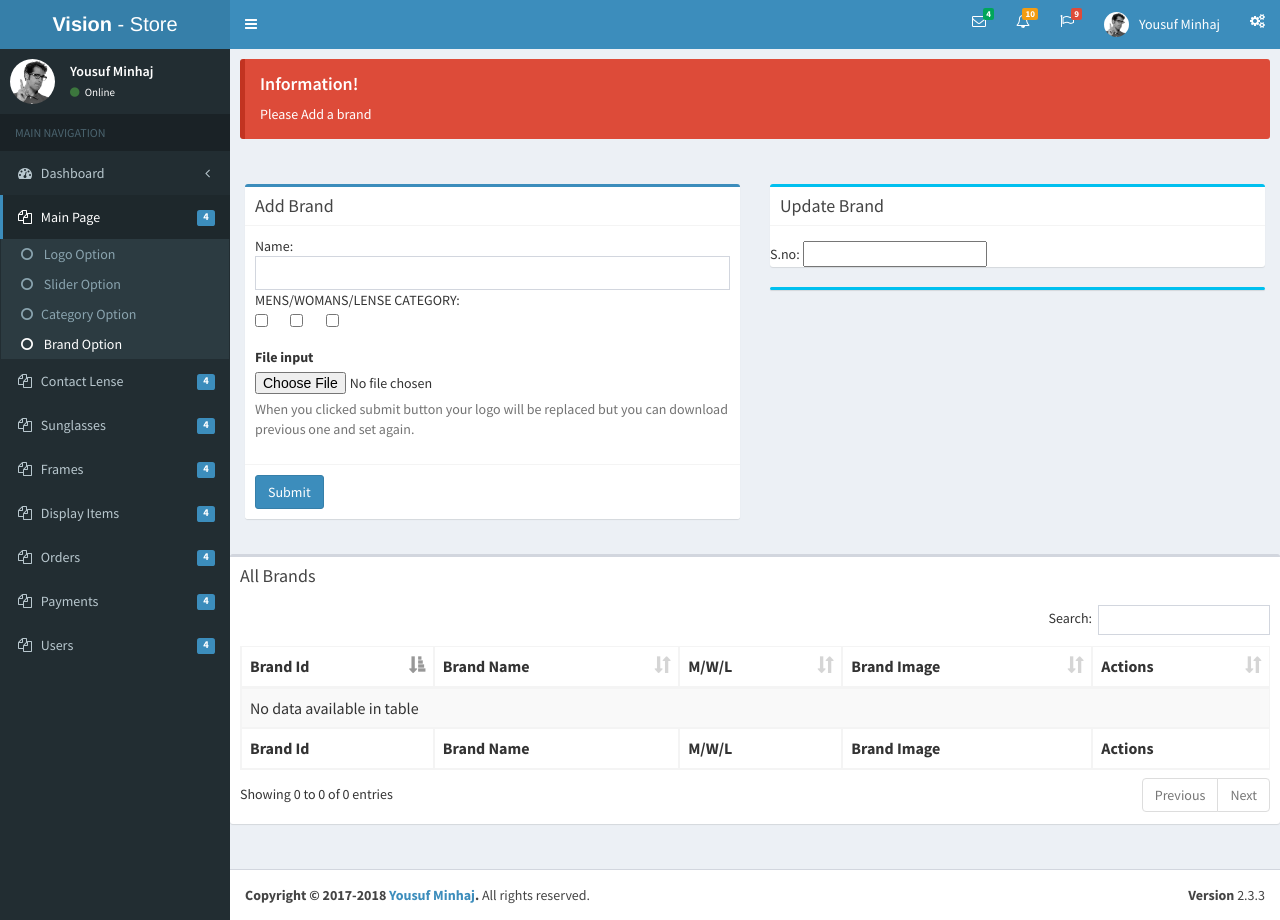
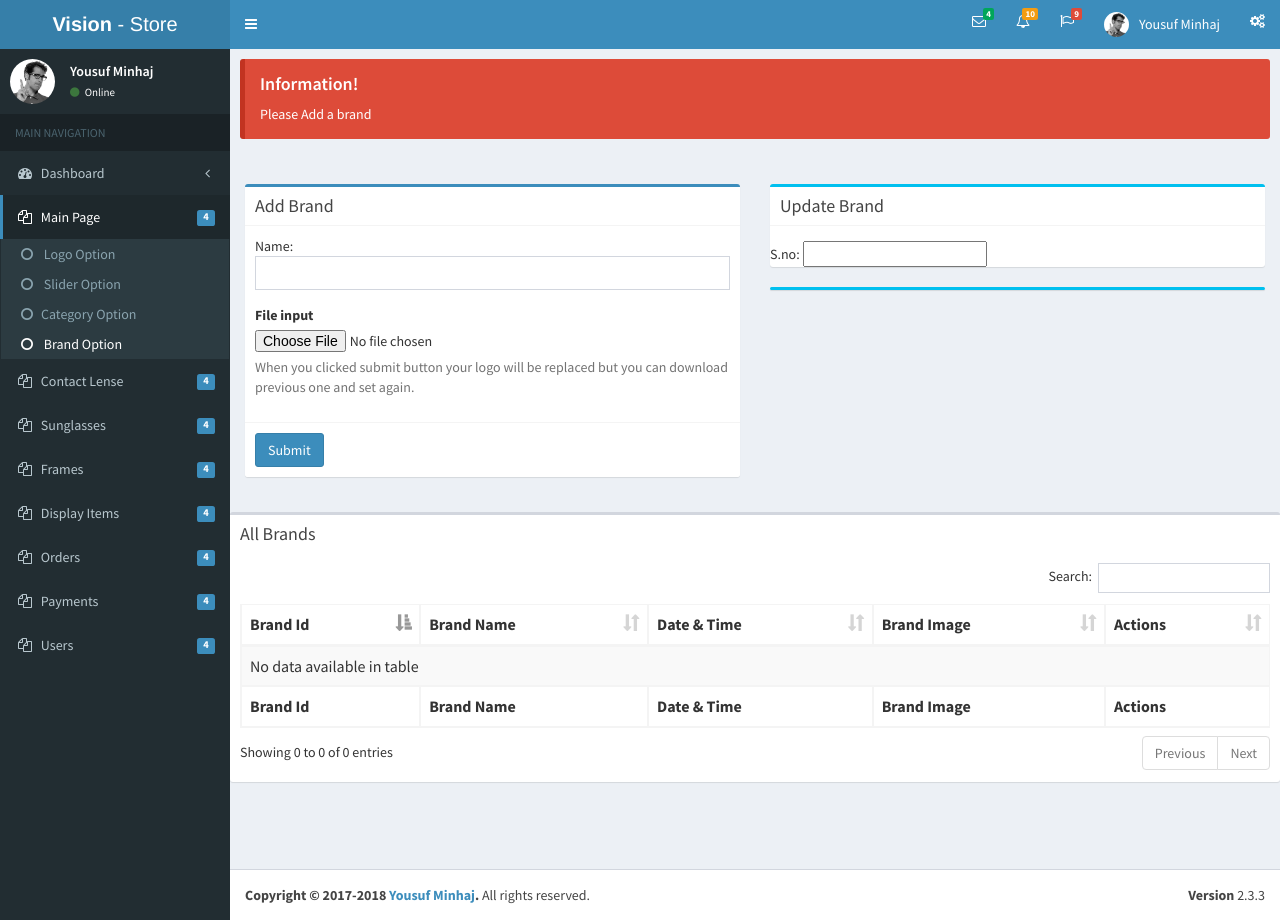
Before and after one commit to YMinhaj/visionstore, a PHP site: page /pages/vpages/brand.php in a window 1280 px wide. Shown: the part 21-941 px from the top of the page. Run offline with PHP 8.4, Linux system fonts and the light colour scheme; data that the repository does not hold is empty; some libraries are stand-ins or nearby versions.

Commit message:
Modified some with date and database main options

```diff
--- a/auth/pages/included/brand/brandfunc.php
+++ b/auth/pages/included/brand/brandfunc.php
@@ -4,43 +4,6 @@ include 'connection.php';
 
 	if(isset($_POST['addbrand']))
 	{
-	if(isset($_POST['m']))
-	{
-		if ($_POST['m'] == '1')
-		{
-			$checkm = "1";
-		}
-	}
-
-		else
-		{
-			$checkm = "0";
-		}
-		if(isset($_POST['f']))
-	{
-		if ($_POST['f'] == '1')
-		{
-			$checkf = "1";
-		}
-	}
-
-		else
-		{
-			$checkf = "0";
-		}
-		if(isset($_POST['l']))
-	{
-		if ($_POST['l'] == '1')
-		{
-			$checkl = "1";
-		}
-	}
-
-		else
-		{
-			$checkl = "0";
-		}
-
 
 
 		$name1 = $_POST['add'];
@@ -51,7 +14,7 @@ $img=$_FILES['brandpic']['name'];
 
 
 
-		$sql ="insert into brand (name,image,men,women,lense)values('$name1','$img','$checkm','$checkf','$checkl')";
+		$sql ="insert into brand (name,image,date)values('$name1','$img',NOW())";
 
 		$conn->prepare($sql);
 		if($conn->exec($sql))
--- a/auth/pages/included/category/categoryfunc.php
+++ b/auth/pages/included/category/categoryfunc.php
@@ -10,7 +10,7 @@ include 'connection.php';
 
 
 
-		$sql ="insert into category (name)values('$name1')";
+		$sql ="insert into category (name,date)values('$name1',NOW())";
 
 		$conn->prepare($sql);
 		if($conn->exec($sql))
--- a/auth/pages/included/slider/sliderfunc.php
+++ b/auth/pages/included/slider/sliderfunc.php
@@ -9,7 +9,7 @@ include 'connection.php';
 $img=$_FILES['slider']['name'];
          $pro_img_tmp=$_FILES['slider']['tmp_name'];
          move_uploaded_file($pro_img_tmp,"slider/$img");
-$sql ="insert into slider (slider_img,slider_title)values('$img','$title')";
+$sql ="insert into slider (slider_img,slider_title,date)values('$img','$title',NOW())";
 
 		$conn->prepare($sql);
 		if($conn->exec($sql))
--- a/auth/pages/vpages/brand.php
+++ b/auth/pages/vpages/brand.php
@@ -366,8 +366,6 @@ include '../included/brand/brandfunc.php';
                 <div class="form-group">
 
 Name: <input type=text class="form-control" name="add" >
-MENS/WOMANS/LENSE CATEGORY:
-</br><input type="checkbox" class="minimal-red" name="m" value="1">&nbsp;&nbsp;&nbsp;&nbsp;&nbsp;&nbsp;&nbsp;&nbsp;<input type="checkbox" class="minimal-red" name="f" value="1">&nbsp;&nbsp;&nbsp;&nbsp;&nbsp;&nbsp;&nbsp;&nbsp;<input type="checkbox" class="minimal-red" name="l" value="1">
 
                 </div>
                 <div class="form-group">
@@ -454,7 +452,7 @@ MENS/WOMANS/LENSE CATEGORY:
                 <tr>
                   <th>Brand Id</th>
                   <th>Brand Name</th>
-                  <th>M/W/L</th>
+                 <th>Date & Time</th>
                   <th>Brand Image</th>
                   <th>Actions</th>
                 </tr>
@@ -485,9 +483,13 @@ foreach ($data as $key ) {
 
                   echo $key['name'];
                   ?></td>
-                  <td><input type="checkbox" <?php if($key['men']=="1"){echo "checked"; } ?>
 
-                  disabled>  <input type="checkbox" <?php if($key['women']=="1"){echo "checked"; } ?> disabled>  <input type="checkbox" <?php if($key['lense']=="1"){echo "checked"; } ?> disabled></td>
+                    <td>
+                        <?php
+                        echo $key['date'];
+                            ?>
+                    </td>
+
                   <td> <?php
 
                   echo "<img  height='70px' src=../included/brand/brandpic/". $key['image'].">";
@@ -507,7 +509,7 @@ foreach ($data as $key ) {
                 <tr>
                  <th>Brand Id</th>
                   <th>Brand Name</th>
-                  <th>M/W/L</th>
+                 <th>Date & Time</th>
                   <th>Brand Image</th>
                   <th>Actions</th>
                 </tr>
```
Also changed, not shown: auth/pages/vpages/category.php (+6 -2 lines), auth/pages/vpages/slider.php (+5 -2 lines), auth/pages/included/brand/brandpic/WSN24-Linkç½‘çŠ¶ç½‘ç»œæ‹“æ‰‘å›¾(E).gif (added), auth/pages/included/brand/brandpic/sku_149483_2.jpg (added), auth/pages/included/slider/slider/WP_20170313_001.jpg (added).
